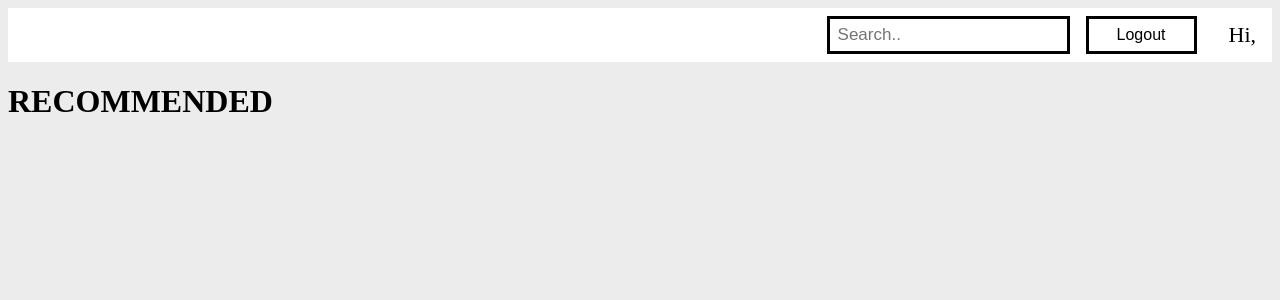
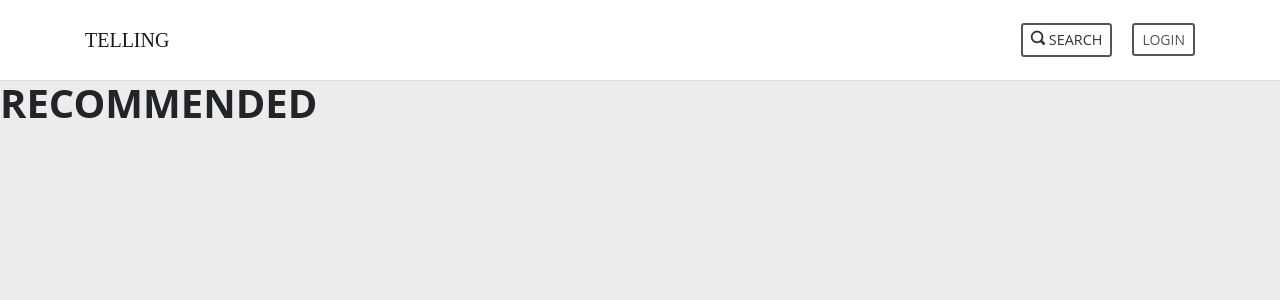
Before and after one commit to bluaries/TELLING, a Django app: page / in a window 1280 px wide. Shown: the top 300 px of the page. Run offline with Django 3.2, Linux system fonts and the light colour scheme; data that the repository does not hold is empty; some libraries are stand-ins or nearby versions.

Commit message:
Import nav bar, search tab, login button, and scrollbar to homepage

```diff
--- a/TELLING/static/Homepage/CSS/home.css
+++ /dev/null
@@ -1,41 +0,0 @@
-.topnav {
-    overflow: hidden;
-    background-color: white;
-
-  }
-
-  .topnav a {
-    float: right;
-    display: block;
-    color: black;
-    text-align: center;
-    padding: 14px 16px;
-    text-decoration: none;
-    font-size: 17px;
-  }
-  .topnav input[type=text] {
-
-    float: right;
-    padding: 6px 8px;
-    border: 3px solid black;
-    margin-top: 8px;
-    margin-right: 16px;
-    font-size: 17px;
-  }
-
-  .btn {
-    float: right;
-    padding: 7px 28px;
-    border: 3px solid black;
-    margin-top: 8px;
-    margin-right: 16px;
-    background-color: white;
-    color: black;
-
-    font-size: 16px;
-    cursor: pointer;
-  }
-  .logout {
-    border-color: #e7e7e7;
-    color: black;
-}
--- a/TELLING/templates/base.html
+++ b/TELLING/templates/base.html
@@ -59,3 +59,4 @@
    <script src="{% static 'Base/vendor/@fancyapps/fancybox/jquery.fancybox.min.js' %}"></script>
    <script src="{% static 'Base/js/front.js' %}"></script>
 </html>
+{% block method_content %}{% endblock method_content %}
--- a/TELLING/templates/index.html
+++ b/TELLING/templates/index.html
@@ -1,27 +1,15 @@
+{% extends 'base.html' %}
+
+{% block method_content %}
+
+{% load static %}
 
 <!DOCTYPE html>
 <html>
     <head>
-        <title> TELLING</title>
-
-        {% load static %}
         <link rel="stylesheet" type="text/css" href="{% static 'Homepage/css/style.css' %}">
-        <link rel="stylesheet" type="text/css" href="{% static 'Homepage/css/home.css' %}">
-
     </head>
-
-
     <body padding>
-
-        <div class="topnav">
-
-            <a style="font-size: 22px;">Hi,</a>
-            <button class="btn default">Logout</button>
-
-            <input type="text" placeholder="Search..">
-
-        </div>
-
         <h1>RECOMMENDED</h1>
         <div class="grid-container">
             {% for story in Stories %}
@@ -31,8 +19,6 @@
             </div>
             {% endfor %}
         </div>
-
-
-
     </body>
 </html>
+{% endblock method_content %}
```
